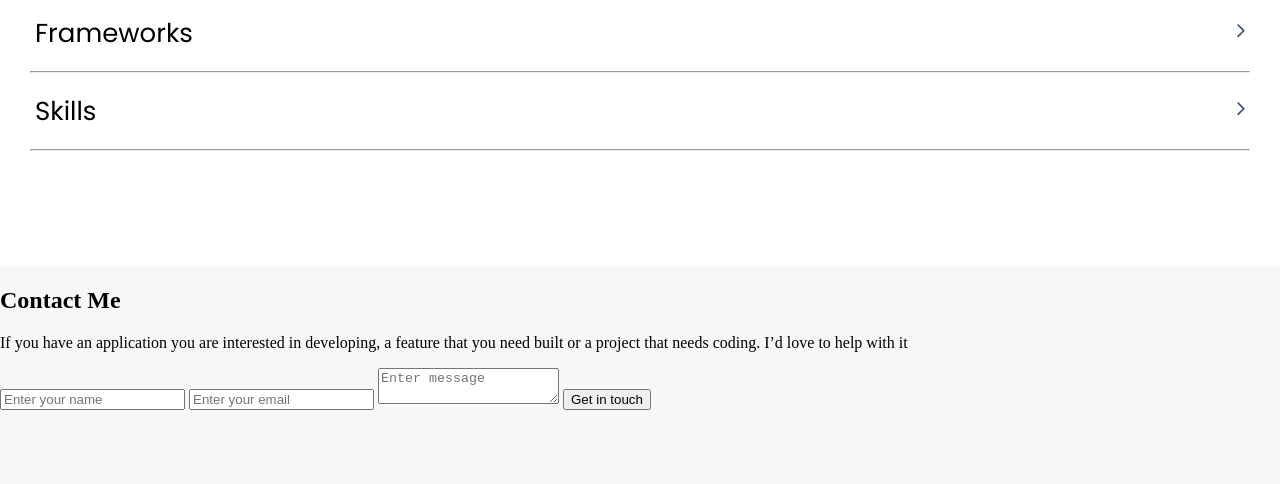
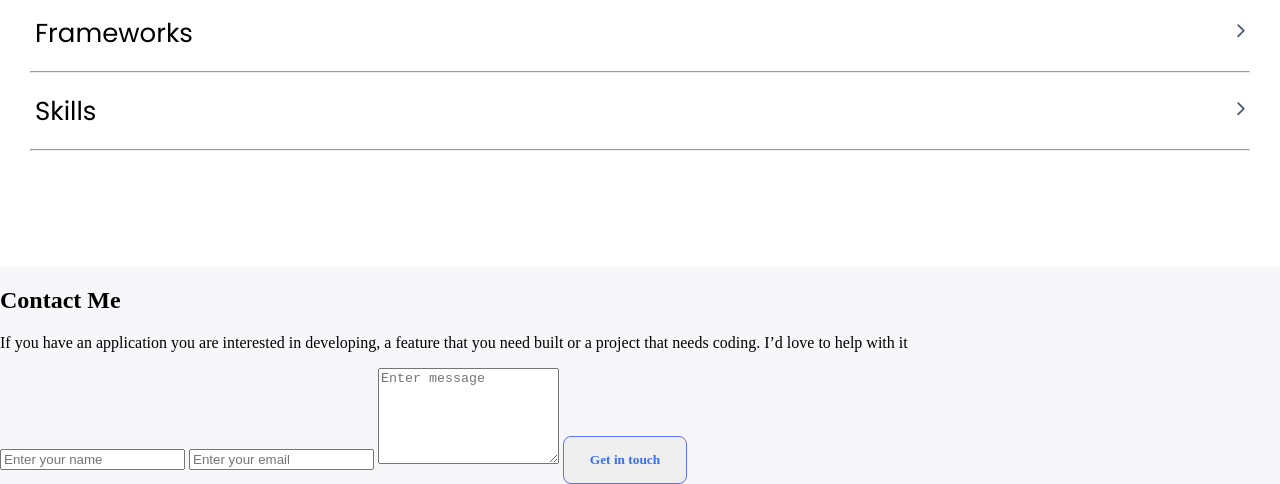
Before and after one commit to mwenyoa/Portfolio, a website: page index.html in a window 1280 px wide. Shown: the part 5194-5678 px from the top of the page. Before the commit the page ends 5604 px from the top, so only its background shows below. Drawn offline with Linux system fonts and the light colour scheme; files whose address does not match are found by name.

Commit message:
Add Background Images

```diff
--- a/index.html
+++ b/index.html
@@ -206,14 +206,17 @@
         </div>
       </section>
       <section class="Contact-Me">
-        <h2 class="about-title">Contact Me</h2>
-        <p>If you have an application you are interested in developing, a feature that you need built or a project that needs coding. I’d love to help with it </p>
+        <div class="background-2">
+        <h2 class="contact-title">Contact Me</h2>
+        <p class="contact-description">If you have an application you are interested in developing, a feature that you need built or a project that needs coding. I’d love to help with it </p>
         <form class="Conact-Form">
         <input type="text" name="FullName" placeholder="Enter your name" maxlength="30" required>
          <input type="email" name="email" placeholder="Enter your email" required>
-         <textarea name="message" placeholder="Enter message" maxlength="500" required></textarea>
-         <button type="submit" name="submit-btn">Get in touch</button>
+         <textarea name="message" placeholder="Enter message" maxlength="500" rows="6" required></textarea>
+         <button class="viewpro-btn float-left" type="submit" name="submit-btn">Get in touch</button>
         </form>
+     </div>
+        <div class="end-line"></div>
       </section>
     </main>
 </body>
```
Also changed, not shown: mobile-images/Contactme.png (added), mobile-images/contact-bg-2.png (added).
